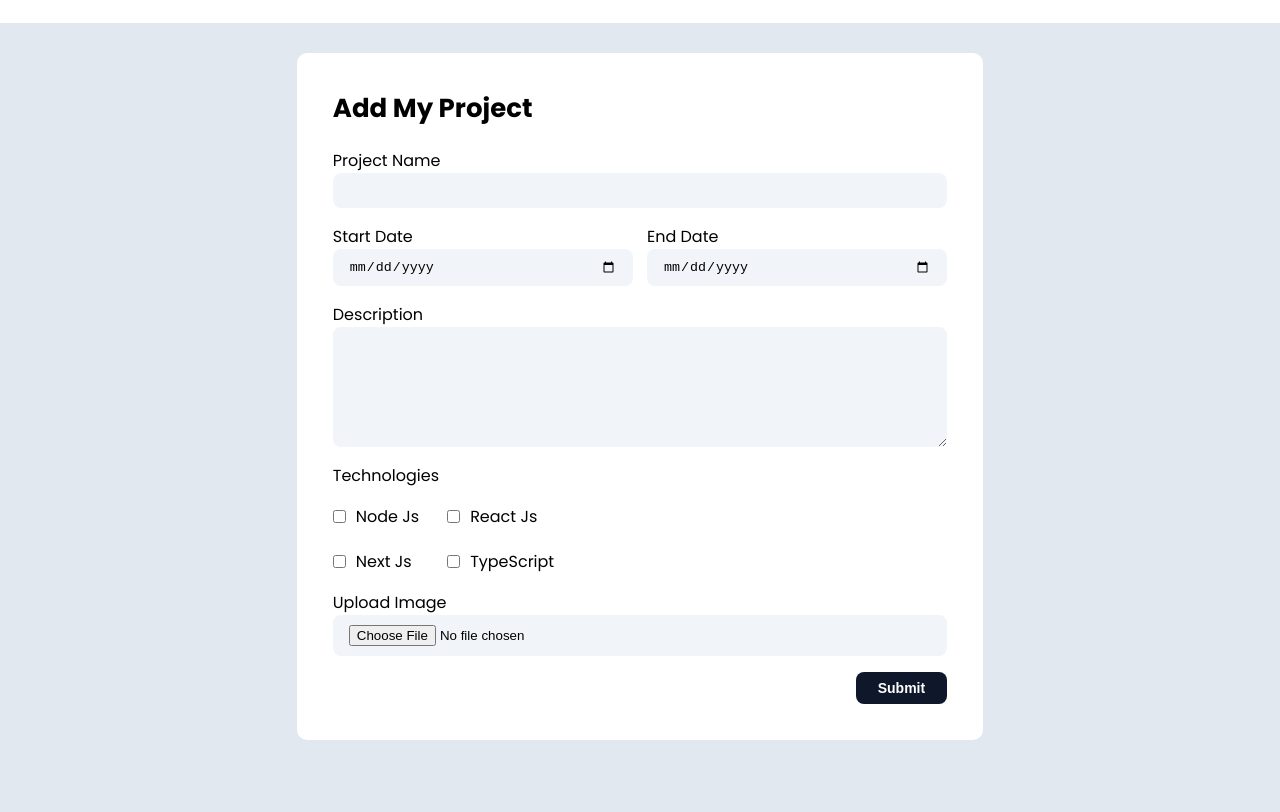
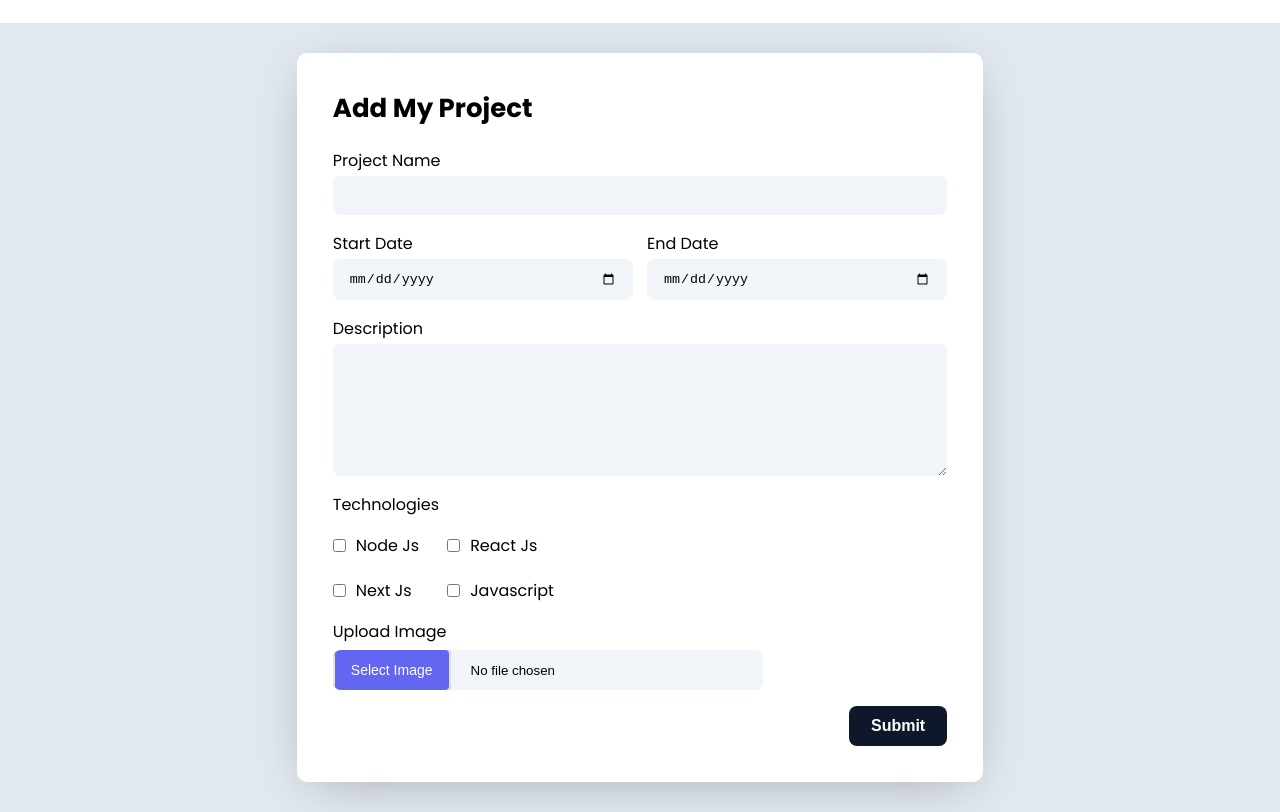
Before and after one commit to rianllauo/day5-form-addproject, a plain HTML site: page myproject.html in a window 1280 px wide. Shown: the part 72-884 px from the top of the page. Before the commit the page ends 842 px from the top, so only its background shows below. Drawn offline with Linux system fonts and the light colour scheme.

```diff
--- a/css/project.css
+++ b/css/project.css
@@ -1,7 +1,6 @@
 main{
    width: 1024px;
    margin: auto;
-
 }
 form{
    position: relative;
@@ -14,6 +13,7 @@
    justify-content: center;
    background: white;
    border-radius: 10px;
+   box-shadow: 0 10px 50px -15px rgba(0, 0, 0, 0.3);
 }
 form h1{
    font-size: 26px;
@@ -25,18 +25,27 @@
    flex-direction: column;
    margin-bottom: 16px;
 }
+.input-wrapper label{
+   margin-bottom: 3px;
+}
 .input-wrapper input{
    background: #f1f5f9;
    border: none;
    border-radius: 8px;
-   padding: 10px 16px;
+   padding: 12px 16px;
+}
+.input-wrapper input:focus{
+   outline: 2px solid #6366f1;
 }
 .input-wrapper textarea{
    height: 100px;
    background: #f1f5f9;
    border: none;
    border-radius: 8px;
-   padding: 10px 16px;
+   padding: 16px;
+}
+.input-wrapper textarea:focus{
+   outline: 2px solid #6366f1;
 }
 .wrapper-date{
    width: 100%;
@@ -98,13 +107,14 @@
    justify-content: flex-end;
 }
 .input-button input{
-   font-size: 14px;
+   font-size: 16px;
    font-weight: 600;
-   padding: 8px 22px;
+   padding: 11px 22px;
    border: none;
    border-radius: 8px;
    background: #0f172a;
    color: white;
+   cursor: pointer;
 }
 
 
@@ -123,6 +133,7 @@
    background: white;
    border-radius: 10px;
    overflow: hidden;
+   box-shadow: 0 10px 50px -15px rgba(0, 0, 0, 0.3);
 }
 .card-img img{
    width: 100%;
@@ -156,3 +167,35 @@
    background: #0f172a;
    color: white;
 }
+
+.input-image{
+   width: 70%;
+   display: flex;
+   flex-direction: column;
+   margin-bottom: 16px;
+}
+.custom-file-input{
+   position: relative;
+   background: #f1f5f9;
+   border-radius: 8px;
+   padding: 12px 0;
+   margin-top: 6px;
+}
+.custom-file-input:focus{
+   outline: none;
+}
+.custom-file-input::-webkit-file-upload-button {
+   display: none;
+ }
+ .custom-file-input::before {
+   content: 'Select Image';
+   background: #6366f1;
+   border: 2px solid #e4e4e7;
+   border-radius: 6px;
+   padding: 12px 16px;
+   outline: none;
+   font-size: 14px;
+   color:white;
+   cursor: pointer;
+   margin-right: 20px;
+ }
--- a/css/projectDetail.css
+++ b/css/projectDetail.css
@@ -19,7 +19,6 @@
 }
 .detail-image{
    flex-basis: 60%;
-   height: auto;
    border-radius: 10px;
    overflow: hidden;
 }
--- a/js/project.js
+++ b/js/project.js
@@ -67,7 +67,7 @@
          <div class="card-content">
             <div class="card-header">
                <h3>${data[index].title}</h3>
-               <p>${duration(data[index].dateStart, data[index].dateEnd )}</p>
+               <p>Duration ${duration(data[index].dateStart, data[index].dateEnd)}</p>
             </div>
             <div class="card-text">
                <p>${data[index].content}</p>
@@ -86,11 +86,9 @@
       </a>
       `
    }
-
 }
 
 function duration(dateStart, dateEnd){
-
    let start = dateStart
    let end = dateEnd
 
--- a/myproject.html
+++ b/myproject.html
@@ -83,7 +83,7 @@
 
                <div class="input-wrapper-line">
                   <input   type="checkbox" name="" id="typeScript">
-                  <label for="typeScript">TypeScript</label>
+                  <label for="typeScript">Javascript</label>
                </div>
             </div>
          </div>
@@ -91,9 +91,9 @@
 
       </div>
 
-      <div class="input-wrapper">
+      <div class="input-image">
          <label for="">Upload Image</label>
-         <input type="file" id="image">
+         <input class="custom-file-input" type="file" id="image">
       </div>
 
 
```
Also changed, not shown: contact.html (+0 -2 lines).
